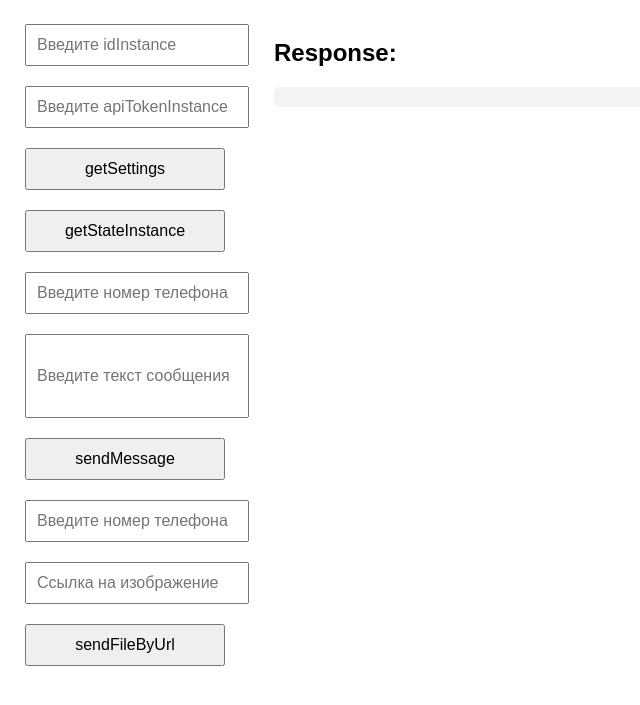
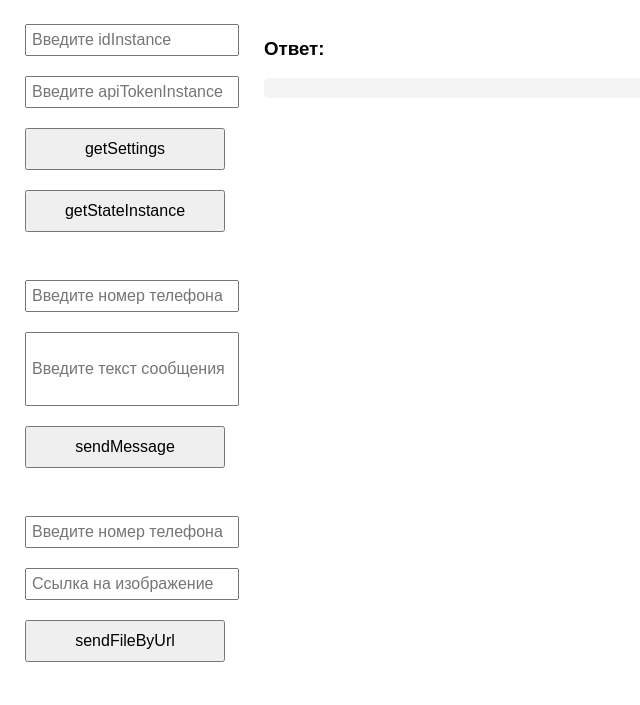
Before and after one commit to borsoy/green-api, a plain HTML site: page index.html in a window 1280 px wide. Shown: the part 61-766 px from the top of the page, without its empty margins (0-640 px from the left). Drawn offline with Linux system fonts and the light colour scheme.

Commit message:
Update index.html

```diff
--- a/index.html
+++ b/index.html
@@ -21,7 +21,7 @@
             gap: 10px;
         }
         input {
-            padding: 10px;
+            padding: 5px;
             margin: 5px;
             max-width: 200px;
             font-size: 16px;
@@ -48,20 +48,20 @@
 <body>
     <h1>GREEN-API Example</h1>
     <div class="container">
-
+        <!-- Левая колонка: поля ввода и кнопки -->
         <div class="input-section">
             <input type="text" id="idInstance" placeholder="Введите idInstance">
 
             <input type="password" id="apiTokenInstance" placeholder="Введите apiTokenInstance">
 
             <button onclick="getSettings()">getSettings</button>
-            <button onclick="getStateInstance()">getStateInstance</button>
+            <button onclick="getStateInstance()">getStateInstance</button><br>
 
             <input type="text" id="phoneNumber" placeholder="Введите номер телефона">
 
             <input type="text" id="messageText" placeholder="Введите текст сообщения">
 
-            <button onclick="sendMessage()">sendMessage</button>
+            <button onclick="sendMessage()">sendMessage</button><br>
 
             <input type="text" id="filePhoneNumber" placeholder="Введите номер телефона">
 
@@ -73,9 +73,9 @@
             <button onclick="sendFileByUrl()">sendFileByUrl</button>
         </div>
 
-
+        <!-- Правая колонка: поле ответа -->
         <div>
-            <h2>Response:</h2>
+            <h3>Ответ:</h3>
             <pre id="response"></pre>
         </div>
     </div>
```
